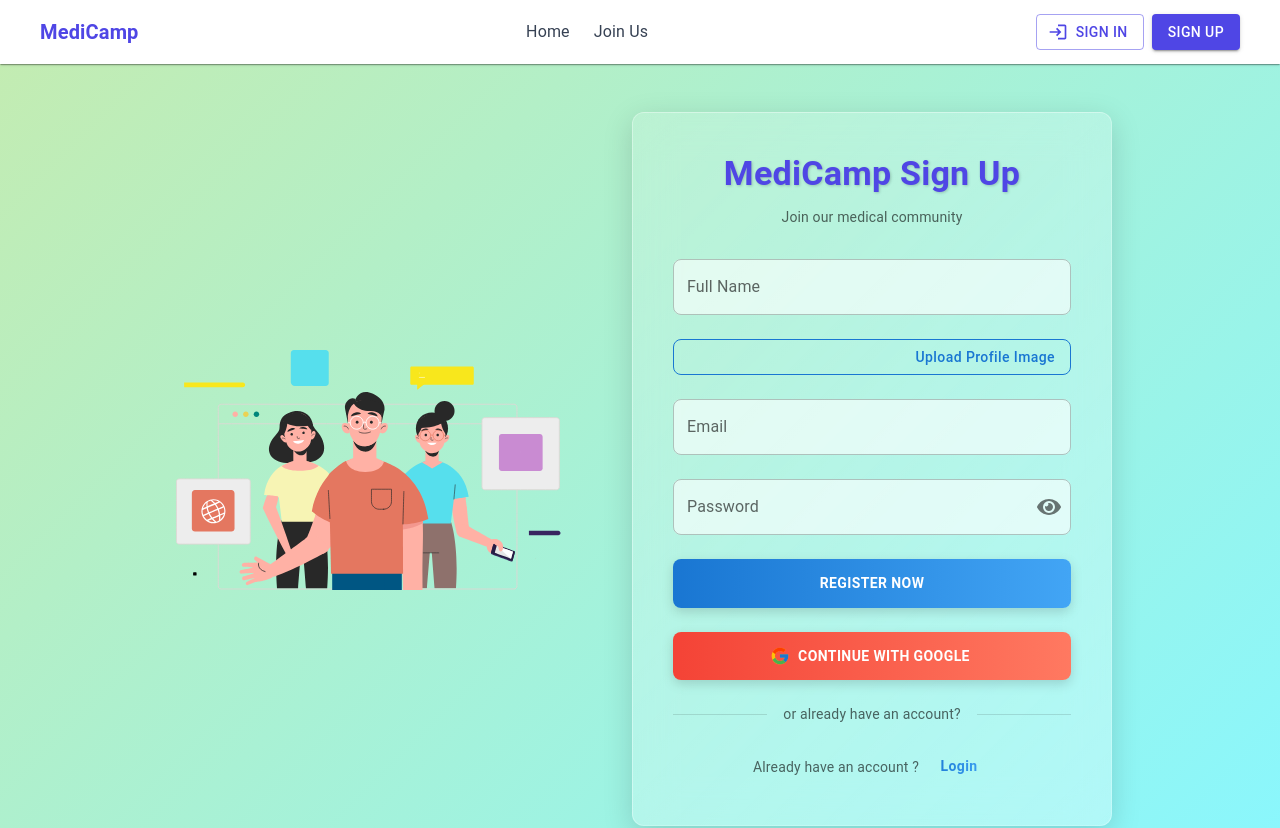
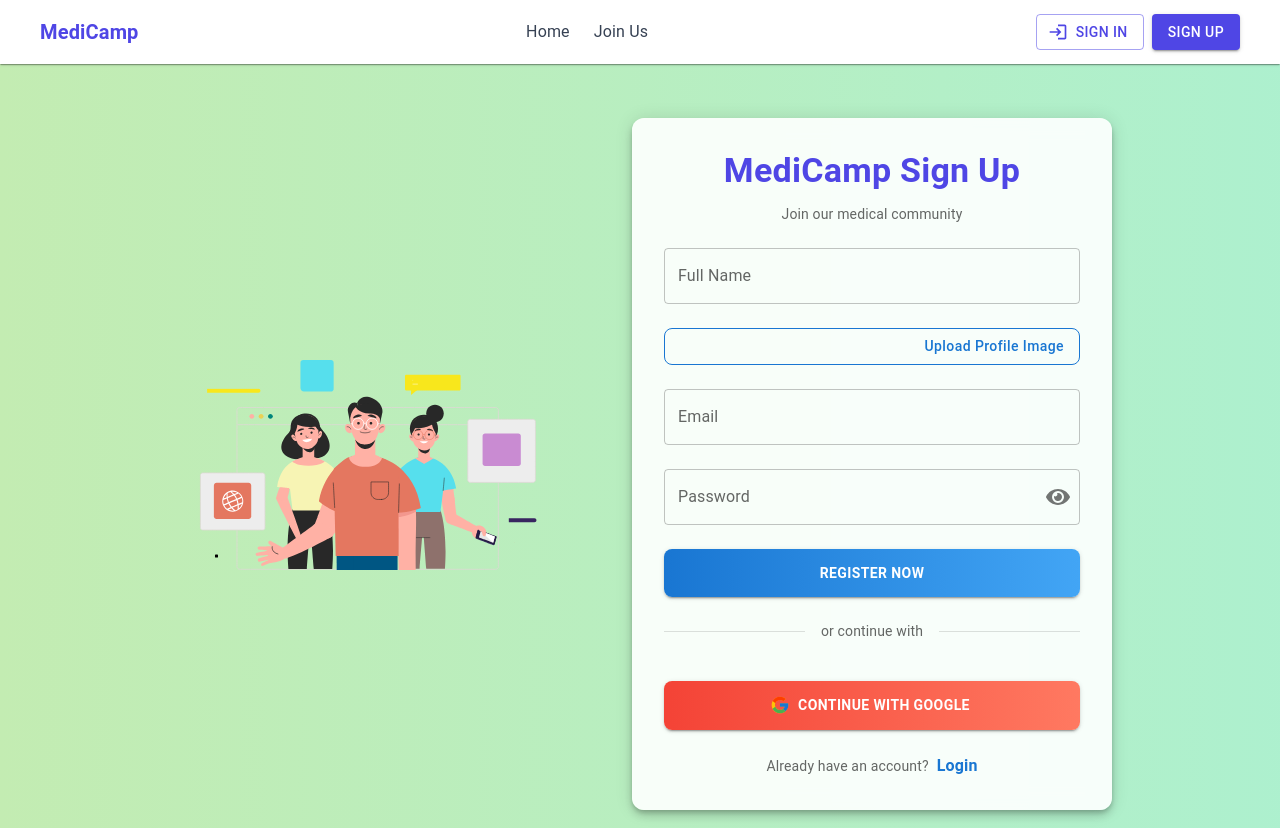
Before and after one commit to refatkhan/medi-client, a React (Vite) app: page /sign-up in a window 1280 px wide. Shown: the top 828 px of the page. Built offline with nearby package versions, Linux system fonts and the light colour scheme; no server answers; some icons are missing.

Commit message:
fixed sign-up

```diff
--- a/src/Hooks/useUserRole.jsx
+++ b/src/Hooks/useUserRole.jsx
@@ -7,7 +7,7 @@
     const axiosSecure = useAxiosSecure();
 
     const {
-        data: role = "participant",
+        data: role = "user",
         isLoading: roleLoading,
         refetch,
     } = useQuery({
--- a/src/Pages/SignUp/SignUp.jsx
+++ b/src/Pages/SignUp/SignUp.jsx
@@ -12,11 +12,12 @@
     Typography,
     TextField,
     InputLabel,
+    Avatar,
 } from "@mui/material";
 import CloudUploadIcon from "@mui/icons-material/CloudUpload";
 import { Link, useNavigate } from "react-router";
 import { FcGoogle } from "react-icons/fc";
-import { FaEye, FaEyeSlash, FaStethoscope } from "react-icons/fa";
+import { FaEye, FaEyeSlash, FaStethoscope, FaUpload } from "react-icons/fa";
 import { toast } from "react-toastify";
 import { AuthContext } from "../../Provider/AuthProvider";
 import { imageUpload } from "../../api/utils";
@@ -25,7 +26,7 @@
 import { useForm, Controller } from "react-hook-form";
 import { motion } from "framer-motion";
 import Lottie from "lottie-react";
-import animationData from "../../assets/Welcome.json"; // Replace with your Lottie JSON
+import animationData from "../../assets/Welcome.json";
 
 const SignUp = () => {
     const { createUser, updateUserProfile, signInWithGoogle, loading, setUser } =
@@ -34,17 +35,12 @@
     const queryClient = useQueryClient();
     const axiosSecure = useAxiosSecure();
 
-    const {
-        handleSubmit,
-        control,
-        setValue,
-        watch,
-        formState: { errors },
-    } = useForm();
+    const { handleSubmit, control, setValue, watch, formState: { errors } } = useForm();
+    const fileInputRef = useRef(null);
 
     const [showPass, setShowPass] = useState(false);
-    const fileInputRef = useRef(null);
-    const selectedFileName = watch("image")?.[0]?.name || "";
+    const [previewImage, setPreviewImage] = useState(null);
+    const selectedFileName = watch("image")?.[0]?.name || "Upload Profile Image";
 
     const addUserToDB = useMutation({
         mutationFn: async (userInfo) => {
@@ -58,10 +54,22 @@
         },
     });
 
+    const handleImageChange = (e) => {
+        const file = e.target.files[0];
+        setValue("image", e.target.files);
+        if (file) {
+            const reader = new FileReader();
+            reader.onload = () => setPreviewImage(reader.result);
+            reader.readAsDataURL(file);
+        } else {
+            setPreviewImage(null);
+        }
+    };
+
     const onSubmit = async (data) => {
         const { name, email, password, image } = data;
-        if (!image || image.length === 0)
-            return toast.error("Please select a profile image!");
+        if (!image || image.length === 0) return toast.error("Please select a profile image!");
+
         try {
             const imageUrl = await imageUpload(image[0]);
             const result = await createUser(email, password);
@@ -100,7 +108,6 @@
                 last_log_in: new Date().toISOString(),
             };
             await addUserToDB.mutateAsync(userData);
-
             toast.success("Google Signup successful! Welcome to MediCamp.");
             navigate("/");
         } catch (err) {
@@ -116,8 +123,10 @@
                 display: "flex",
                 alignItems: "center",
                 justifyContent: "center",
-                background: "linear-gradient(135deg, #c3ecb2, #89f7fe)",
                 py: 6,
+                background: "linear-gradient(270deg, #a1c4fd, #c2e9fb, #89f7fe, #c3ecb2)",
+                backgroundSize: "800% 800%",
+                animation: "gradientBG 15s ease infinite",
             }}
         >
             <Container
@@ -135,7 +144,7 @@
                     initial={{ opacity: 0, y: -30 }}
                     animate={{ opacity: 1, y: 0 }}
                     transition={{ duration: 0.8 }}
-                    style={{ width: "100%", maxWidth: 400 }}
+                    style={{ width: "100%", maxWidth: 400, order: { xs: 0, md: 1 } }}
                 >
                     <Box display="flex" justifyContent="center" alignItems="center">
                         <Lottie
@@ -143,8 +152,8 @@
                             loop={true}
                             style={{
                                 width: "100%",
-                                height: "100%",
-                                maxHeight: 400,
+                                maxWidth: 350,
+                                height: "auto",
                             }}
                         />
                     </Box>
@@ -159,25 +168,17 @@
                     <Box
                         sx={{
                             flex: 1,
-                            p: { xs: 4, md: 5 },
+                            p: { xs: 3, md: 4 },
                             borderRadius: 3,
-                            boxShadow: "0 8px 30px rgba(0,0,0,0.15)",
-                            bgcolor: "rgba(255,255,255,0.25)",
-                            background: "linear-gradient(135deg, rgba(255,255,255,0.15), rgba(255,255,255,0.3))",
-                            backdropFilter: "blur(20px)",
-                            border: "1px solid rgba(255,255,255,0.3)",
+                            boxShadow: 6,
+                            bgcolor: "rgba(255,255,255,0.9)",
+                            backdropFilter: "blur(10px)",
                             width: { xs: "100%", md: 480 },
                             mt: { xs: 4, md: 0 },
                         }}
                     >
-                        <Box textAlign="center" mb={4}>
-                            <Typography
-                                variant="h4"
-                                color="primary"
-                                fontWeight="bold"
-                                gutterBottom
-                                sx={{ textShadow: "1px 1px 3px rgba(0,0,0,0.2)" }}
-                            >
+                        <Box textAlign="center" mb={3}>
+                            <Typography variant="h4" color="primary" fontWeight="bold" gutterBottom>
                                 MediCamp Sign Up
                             </Typography>
                             <Typography variant="body2" color="text.secondary">
@@ -187,6 +188,7 @@
 
                         <form onSubmit={handleSubmit(onSubmit)}>
                             <Stack spacing={3}>
+                                {/* Full Name */}
                                 <Controller
                                     name="name"
                                     control={control}
@@ -199,16 +201,11 @@
                                             error={!!errors.name}
                                             helperText={errors.name?.message}
                                             fullWidth
-                                            sx={{
-                                                background: "rgba(255,255,255,0.6)",
-                                                borderRadius: 2,
-                                                "& .MuiOutlinedInput-root": { borderRadius: 2 },
-                                            }}
                                         />
                                     )}
                                 />
 
-                                {/* File Upload */}
+                                {/* Profile Image Upload */}
                                 <Box>
                                     <input
                                         type="file"
@@ -216,7 +213,7 @@
                                         accept="image/*"
                                         ref={fileInputRef}
                                         style={{ display: "none" }}
-                                        onChange={(e) => setValue("image", e.target.files)}
+                                        onChange={handleImageChange}
                                     />
                                     <Button
                                         variant="outlined"
@@ -234,25 +231,28 @@
                                             "&:hover": {
                                                 background: "linear-gradient(90deg, #1976d2, #42a5f5)",
                                                 color: "#fff",
-                                                boxShadow: "0 4px 15px rgba(0,0,0,0.2)",
+                                                boxShadow: "0 4px 10px rgba(0,0,0,0.15)",
                                             },
                                             transition: "all 0.3s ease",
                                         }}
                                     >
-                                        {selectedFileName ? selectedFileName : "Upload Profile Image"}
+                                        {selectedFileName}
                                     </Button>
+                                    {previewImage && (
+                                        <Box display="flex" justifyContent="center" mt={2}>
+                                            <Avatar src={previewImage} alt="Preview" sx={{ width: 80, height: 80 }} />
+                                        </Box>
+                                    )}
                                 </Box>
 
+                                {/* Email */}
                                 <Controller
                                     name="email"
                                     control={control}
                                     defaultValue=""
                                     rules={{
                                         required: "Email is required",
-                                        pattern: {
-                                            value: /\S+@\S+\.\S+/,
-                                            message: "Enter a valid email",
-                                        },
+                                        pattern: { value: /\S+@\S+\.\S+/, message: "Enter a valid email" },
                                     }}
                                     render={({ field }) => (
                                         <TextField
@@ -262,15 +262,11 @@
                                             error={!!errors.email}
                                             helperText={errors.email?.message}
                                             fullWidth
-                                            sx={{
-                                                background: "rgba(255,255,255,0.6)",
-                                                borderRadius: 2,
-                                                "& .MuiOutlinedInput-root": { borderRadius: 2 },
-                                            }}
                                         />
                                     )}
                                 />
 
+                                {/* Password */}
                                 <Controller
                                     name="password"
                                     control={control}
@@ -280,11 +276,7 @@
                                         minLength: { value: 6, message: "Min 6 characters" },
                                     }}
                                     render={({ field }) => (
-                                        <FormControl
-                                            variant="outlined"
-                                            fullWidth
-                                            sx={{ background: "rgba(255,255,255,0.6)", borderRadius: 2 }}
-                                        >
+                                        <FormControl variant="outlined" fullWidth>
                                             <InputLabel htmlFor="password">Password</InputLabel>
                                             <OutlinedInput
                                                 {...field}
@@ -292,16 +284,12 @@
                                                 type={showPass ? "text" : "password"}
                                                 endAdornment={
                                                     <InputAdornment position="end">
-                                                        <IconButton
-                                                            onClick={() => setShowPass(!showPass)}
-                                                            edge="end"
-                                                        >
+                                                        <IconButton onClick={() => setShowPass(!showPass)} edge="end">
                                                             {showPass ? <FaEyeSlash /> : <FaEye />}
                                                         </IconButton>
                                                     </InputAdornment>
                                                 }
                                                 label="Password"
-                                                sx={{ borderRadius: 2 }}
                                             />
                                             {errors.password && (
                                                 <Typography color="error" variant="caption">
@@ -312,7 +300,6 @@
                                     )}
                                 />
 
-                                {/* Register Button */}
                                 <Button
                                     type="submit"
                                     variant="contained"
@@ -326,15 +313,25 @@
                                         "&:hover": {
                                             background: "linear-gradient(90deg, #42a5f5, #1976d2)",
                                         },
-                                        boxShadow: "0 4px 12px rgba(0,0,0,0.15)",
                                         transition: "all 0.3s ease",
                                     }}
                                     startIcon={loading && <FaStethoscope className="animate-pulse" />}
                                 >
                                     {loading ? "Registering..." : "Register Now"}
                                 </Button>
+                            </Stack>
+                        </form>
 
-                                {/* Google Sign-In Button */}
+                        {/* Divider */}
+                        <Box my={3} display="flex" alignItems="center">
+                            <Divider sx={{ flexGrow: 1 }} />
+                            <Typography sx={{ mx: 2 }} variant="body2" color="text.secondary">
+                                or continue with
+                            </Typography>
+                            <Divider sx={{ flexGrow: 1 }} />
+                        </Box>
+
+                        {/* Google Signup */}
                         <Button
                             variant="contained"
                             fullWidth
@@ -350,54 +347,23 @@
                                 "&:hover": {
                                     background: "linear-gradient(90deg, #ff7961, #f44336)",
                                 },
-                                        boxShadow: "0 4px 12px rgba(0,0,0,0.15)",
                                 transition: "all 0.3s ease",
                             }}
                         >
                             Continue with Google
                         </Button>
-                            </Stack>
-                        </form>
 
-                        <Box my={3} display="flex" alignItems="center">
-                            <Divider sx={{ flexGrow: 1 }} />
-                            <Typography sx={{ mx: 2 }} variant="body2" color="text.secondary">
-                                or already have an account?
+                        {/* Login link */}
+                        <Box display="flex" justifyContent="center" alignItems="center" mt={3} gap={1}>
+                            <Typography variant="body2" color="text.secondary">
+                                Already have an account?
                             </Typography>
-                            <Divider sx={{ flexGrow: 1 }} />
-                        </Box>
-
-                        <Box
-                            display="flex"
-                            justifyContent="center"
-                            alignItems="center"
-                            mt={3}
-                            gap={1}
-                        >
-                            <Typography variant="body2" color="text.secondary">
-                                Already have an account ?
-                            </Typography>
-                            <Button
-                                component={Link}
+                            <Link
                                 to="/sign-in"
-                                variant="text"
-                                sx={{
-                                    color: "primary.main",
-                                    fontWeight: 600,
-                                    textTransform: "none",
-                                    background: "linear-gradient(90deg, #1976d2, #42a5f5)",
-                                    WebkitBackgroundClip: "text",
-                                    WebkitTextFillColor: "transparent",
-                                    "&:hover": {
-                                        opacity: 0.8,
-                                        background: "linear-gradient(90deg, #42a5f5, #1976d2)",
-                                        WebkitBackgroundClip: "text",
-                                        WebkitTextFillColor: "transparent",
-                                    },
-                                }}
+                                style={{ color: "#1976d2", fontWeight: 600, textDecoration: "none" }}
                             >
                                 Login
-                            </Button>
+                            </Link>
                         </Box>
                     </Box>
                 </motion.div>
```
Also changed, not shown: src/main.jsx (+13 -1 lines). Lines whose indentation alone changed are shown as unchanged.
